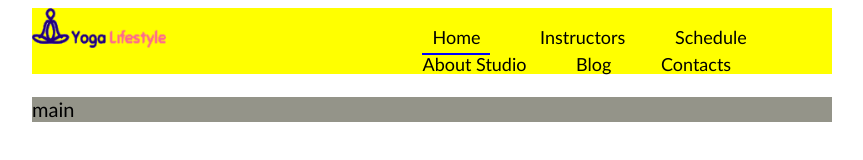
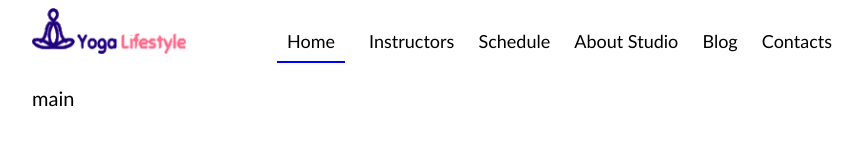
Before and after one commit to krikri89/9-yoga, a website: page index.html in a window 1280 px wide. Shown: the whole page, without its empty margins (208-1071 px from the left). Drawn offline with Linux system fonts and the light colour scheme.

Commit message:
fixed issue a

```diff
--- a/main.css
+++ b/main.css
@@ -1,30 +1,27 @@
 body {
   font-family: "Gill Sans", "Gill Sans MT", Calibri, "Trebuchet MS", sans-serif;
 }
-header {
+header, main {
   display: inline-block;
-  background-color: yellow;
   width: 800px;
   margin-left: calc(50% - 400px);
 }
-main {
-  background-color: rgb(148, 148, 137);
-  width: 800px;
-  margin-left: calc(50% - 400px);
+
+img {
+  float: left;
+  height: 46px;
 }
+
 nav {
   float: right;
   margin-top: 13px;
 }
-img {
-  float: left;
-  height: 40px;
-}
+
 a {
   display: inline-block;
   font-size: 18px;
-  line-height: 12px;
-  margin-left: 10%;
+  line-height: 20px;
+  margin-left: 20px;
   text-decoration: none;
   color: black;
 }
```
Also changed, not shown: README.md.
